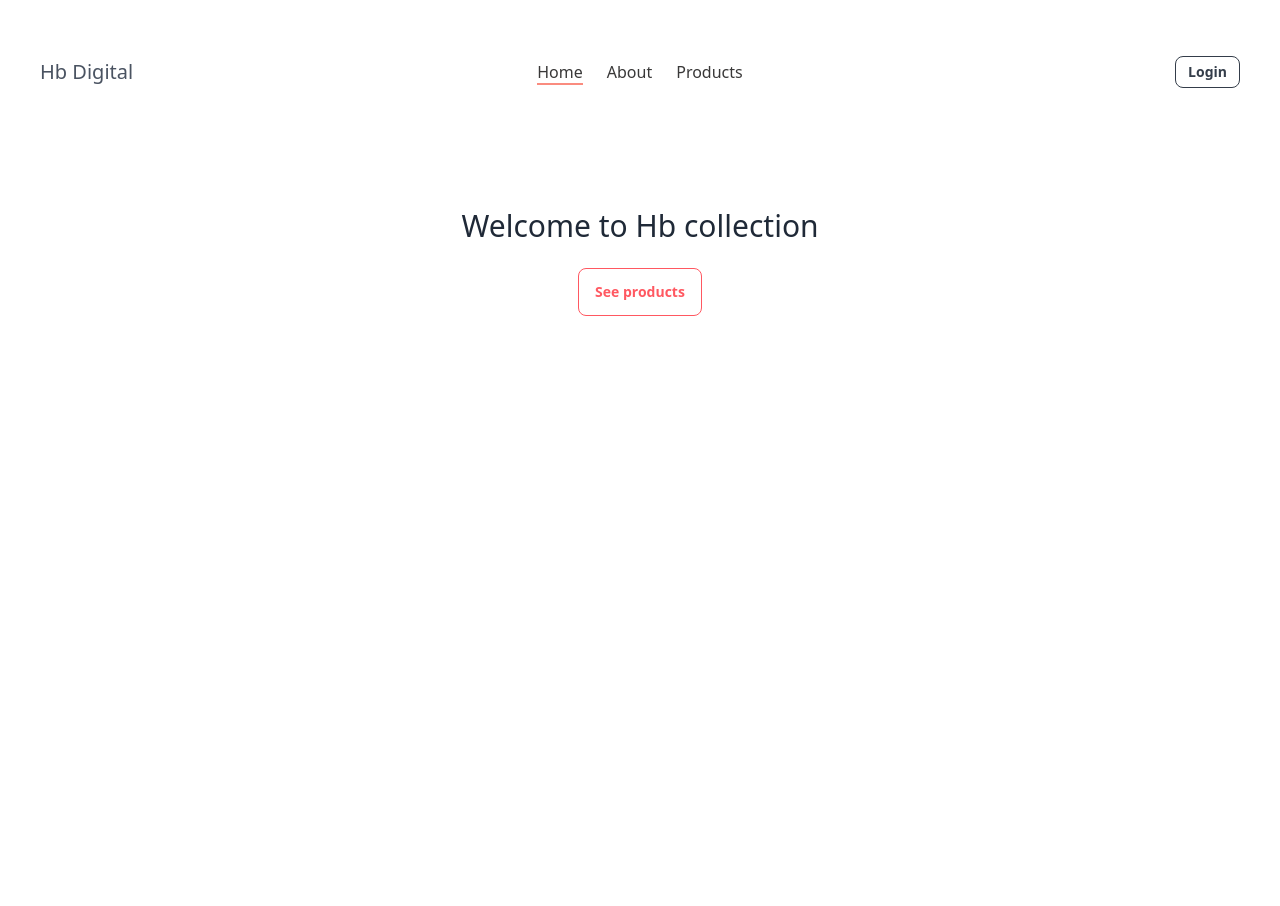
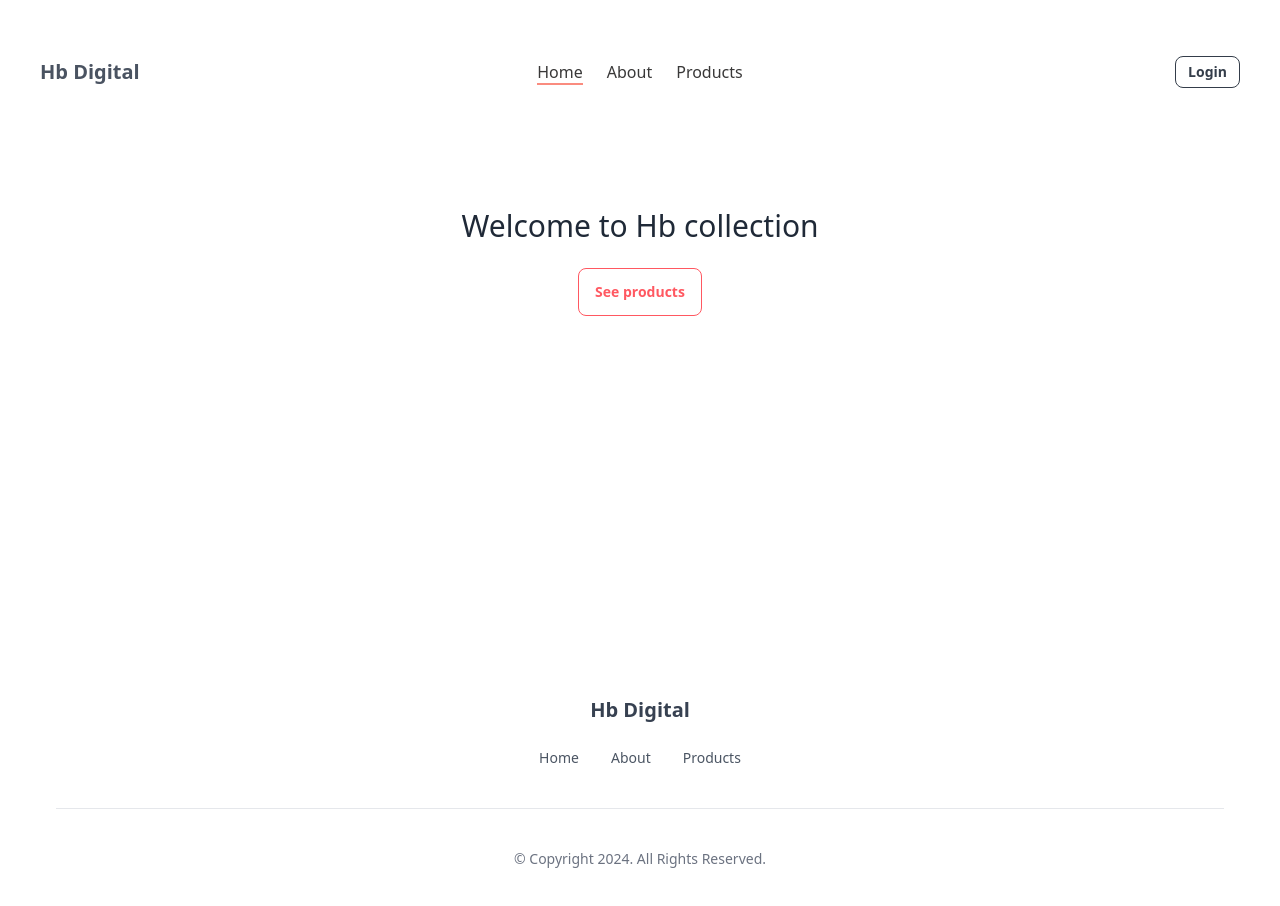
Before and after one commit to kaziabulhasib/scic-jt-client, a React (Vite) app in the folder client/: page / in a window 1280 px wide. Shown: the top 906 px of the page. Before the commit the page ends 800 px from the top, so only its background shows below. Built offline with nearby package versions, Linux system fonts and the light colour scheme; no server answers.

Commit message:
add:footer, edit:home,about,navbar

```diff
--- a/client/src/components/About.jsx
+++ b/client/src/components/About.jsx
@@ -3,7 +3,7 @@ import { Link } from "react-router-dom";
 
 const About = () => {
   return (
-    <div className='my-24'>
+    <div className='my-24 min-h-[45vh]'>
       <h1 className='text-3xl text-center font-medium my-6'>
         we have one of the best collection of mobile accecorries
       </h1>
--- /dev/null
+++ b/client/src/components/Footer.jsx
@@ -0,0 +1,47 @@
+import React from "react";
+import { Link } from "react-router-dom";
+
+const Footer = () => {
+  return (
+    <footer className='bg-white dark:bg-gray-900 my-16'>
+      <div className='container px-6 py-8 mx-auto'>
+        <div className='flex flex-col items-center text-center'>
+          <Link to='/'>
+            <h1 className='text-xl text-gray-700 font-bold'>Hb Digital</h1>
+          </Link>
+
+          <div className='flex flex-wrap justify-center mt-6 -mx-4'>
+            <Link
+              to='/'
+              className='mx-4 text-sm text-gray-600 transition-colors duration-300 hover:text-blue-500 dark:text-gray-300 dark:hover:text-blue-400'
+              aria-label='Home'>
+              Home
+            </Link>
+            <Link
+              to='/about'
+              className='mx-4 text-sm text-gray-600 transition-colors duration-300 hover:text-blue-500 dark:text-gray-300 dark:hover:text-blue-400'
+              aria-label='About'>
+              About
+            </Link>
+            <Link
+              to='/products'
+              className='mx-4 text-sm text-gray-600 transition-colors duration-300 hover:text-blue-500 dark:text-gray-300 dark:hover:text-blue-400'
+              aria-label='Products'>
+              Products
+            </Link>
+          </div>
+        </div>
+
+        <hr className='my-6 border-gray-200 md:my-10 dark:border-gray-700' />
+
+        <div className='w-full text-center'>
+          <p className='text-sm text-gray-500 dark:text-gray-300'>
+            © Copyright 2024. All Rights Reserved.
+          </p>
+        </div>
+      </div>
+    </footer>
+  );
+};
+
+export default Footer;
--- a/client/src/components/NavBar.jsx
+++ b/client/src/components/NavBar.jsx
@@ -55,7 +55,7 @@ const NavBar = () => {
           </ul>
         </div>
         <Link to='/'>
-          <h1 className='text-xl text-gray-700'>Hb Digital</h1>
+          <h1 className='text-xl text-gray-700 font-bold'>Hb Digital</h1>
         </Link>
       </div>
       <div className='navbar-center hidden lg:flex'>
--- a/client/src/layouts/Root.jsx
+++ b/client/src/layouts/Root.jsx
@@ -1,12 +1,14 @@
 import React from "react";
 import { Outlet } from "react-router-dom";
 import NavBar from "../components/NavBar";
+import Footer from "../components/Footer";
 
 const Root = () => {
   return (
     <div>
       <NavBar />
       <Outlet />
+      <Footer />
     </div>
   );
 };
--- a/client/src/pages/home/Home.jsx
+++ b/client/src/pages/home/Home.jsx
@@ -2,7 +2,7 @@ import { Link, NavLink } from "react-router-dom";
 
 const Home = () => {
   return (
-    <div className='my-24'>
+    <div className='my-24 min-h-[45vh]'>
       <h1 className='text-3xl text-center font-medium my-6'>
         Welcome to Hb collection
       </h1>
```
